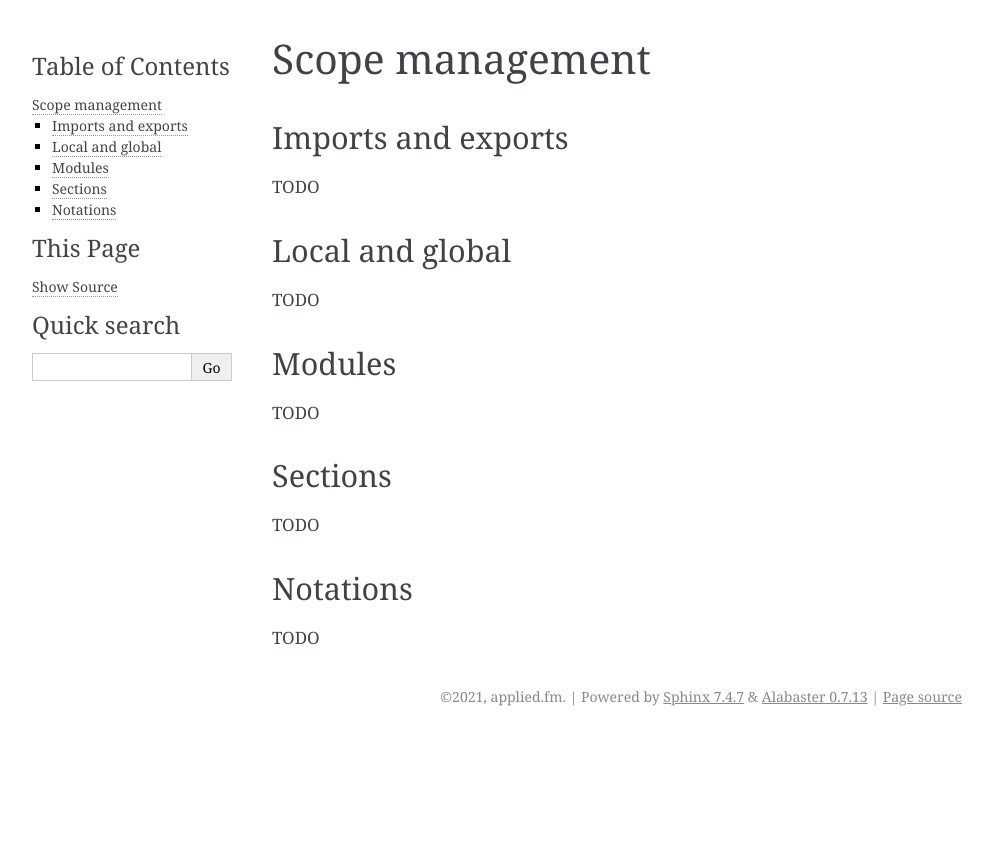
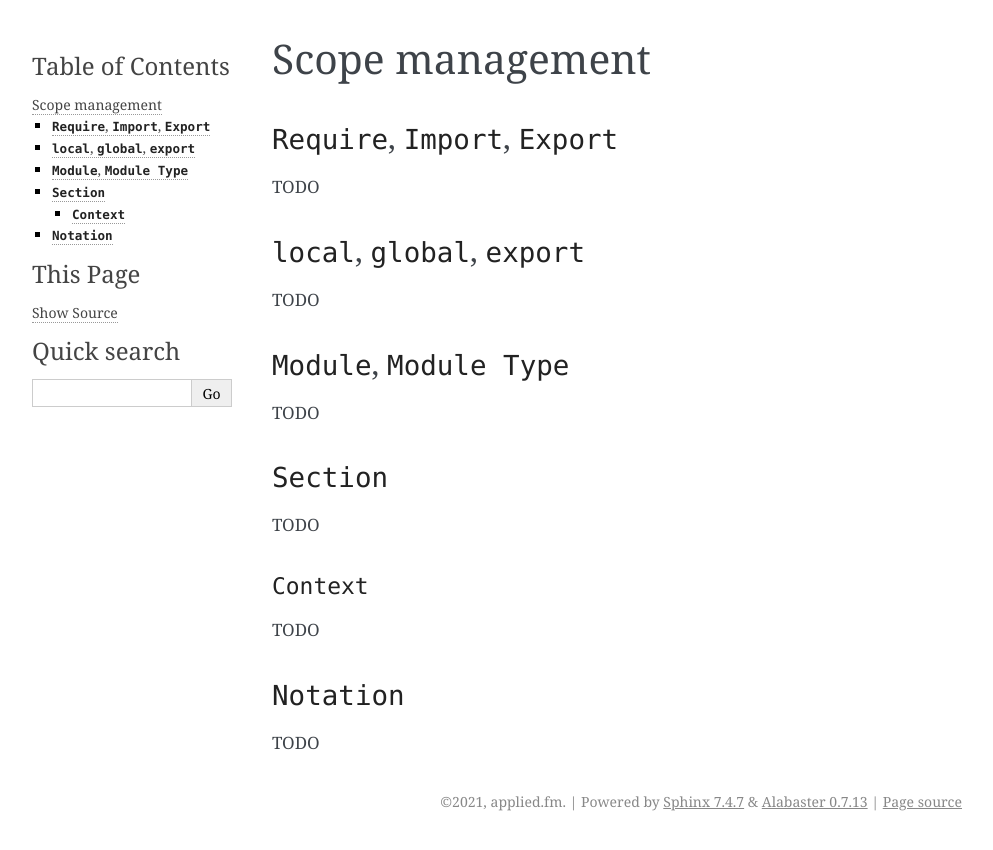
Before and after one commit to appliedfm/vstyle, a Sphinx documentation site: the page built from docs/source/scope_management.rst, in a window 1280 px wide. Shown: the top 850 px of the page, without its empty margins (148-1141 px from the left). Built offline with Sphinx 7.4.7, drawn with Linux system fonts in a browser that asks for light colours.

Commit message:
Minor content fill

```diff
--- a/docs/source/index.rst
+++ b/docs/source/index.rst
@@ -30,8 +30,8 @@ Code Style
    ltac
 
 
-Extraction
-----------
+Extraction Style
+----------------
 
 .. toctree::
    :maxdepth: 3
--- a/docs/source/scope_management.rst
+++ b/docs/source/scope_management.rst
@@ -2,31 +2,37 @@ Scope management
 ================
 
 
-Imports and exports
--------------------
+``Require``, ``Import``, ``Export``
+-----------------------------------
 
 TODO
 
 
-Local and global
-----------------
+``local``, ``global``, ``export``
+---------------------------------
 
 TODO
 
 
-Modules
--------
+``Module``, ``Module Type``
+---------------------------
 
 TODO
 
 
-Sections
---------
+``Section``
+-----------
 
 TODO
 
 
-Notations
----------
+``Context``
+~~~~~~~~~~~
 
 TODO
+
+
+``Notation``
+------------
+
+TODO
--- a/docs/source/types.rst
+++ b/docs/source/types.rst
@@ -179,6 +179,12 @@ Inheritance and ``Coercion``
 TODO
 
 
+``Implicit Type``, ``Implicit Types``
+-------------------------------------
+
+TODO
+
+
 Boxed and unboxed representations
 ---------------------------------
 
```
Also changed, not shown: docs/source/definitions.rst (+24 -0 lines), docs/source/faq.rst (+18 -2 lines), docs/source/naming_conventions.rst (+20 -2 lines).
